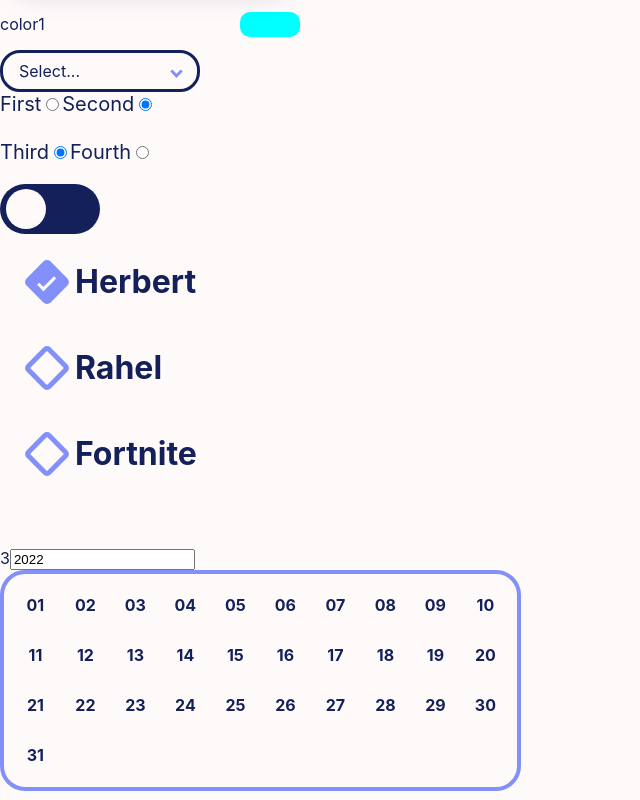
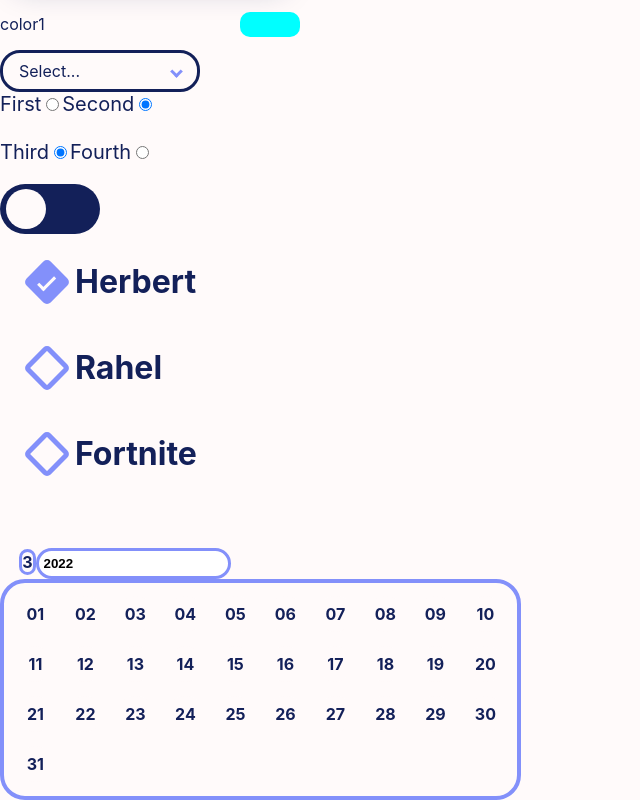
Before and after one commit to lucaskronlachner/installations-tool-infoniqa, a React (Create React App) app in the folder infoniqa-installation-tool/: page / in a window 1280 px wide. Shown: the part 357-1157 px from the top of the page, without its empty margins (0-640 px from the left). Built offline with nearby package versions, Linux system fonts and the light colour scheme.

Commit message:
Merge Changes

```diff
--- a/infoniqa-installation-tool/src/components/DatePicker/DatePickerComp.js
+++ b/infoniqa-installation-tool/src/components/DatePicker/DatePickerComp.js
@@ -136,13 +136,19 @@ class YearNMonthCarusel extends React.Component{
 
     changeYear = () => {
         console.log(this.Year)
-        this.setYear(new Date(this.Year, this.Month))
+        let element = document.getElementById('yearInput')
+        if(Number(element) <= new Date().getFullYear()){
+            this.setYear(new Date(Number(element)), this.Month)
+        }else{
+            this.setYear(this.Year,this.Month)
+        }
+
     }
 
     render(){
         return(
             <div className=''>
-                <label onClick={this.handleMonthClick()}>{this.Month}</label>
+                <label class='monthButton' onClick={this.handleMonthClick()}>{this.Month}</label>
                 <input id='yearInput' type='text' placeholder='yyyy' value={this.Year} onChange={(event) => {
                     this.changeYear()
                 }}/>
--- a/infoniqa-installation-tool/src/components/DatePicker/DatePickerStyle.css
+++ b/infoniqa-installation-tool/src/components/DatePicker/DatePickerStyle.css
@@ -68,3 +68,35 @@
     border-color: var(--cornflower-blue);
     background-color: var(--snow-white);
 }
+
+.yearNMonth_Container{
+    align-items: flex-start;
+    display: flex;
+    flex-direction: column;
+    align-content: flex-start;
+
+}
+
+#yearInput{
+    border-radius: 25px;
+    border-style: solid;
+    border-width: 3px;
+    border-color: var(--cornflower-blue);
+    padding: 5px;
+    font-weight: bold;
+}
+
+.monthButton{
+    border-radius: 25px;
+    border-style: solid;
+    border-width: 3px;
+    border-color: var(--cornflower-blue);
+    background-color: var(--snow-white);
+    margin-left: 1.2em;
+    font-weight: bold;
+    font-size: 15p;
+}
+
+.monthButton:enabled{
+    background-color: var(--cornflower-blue);
+}
```
